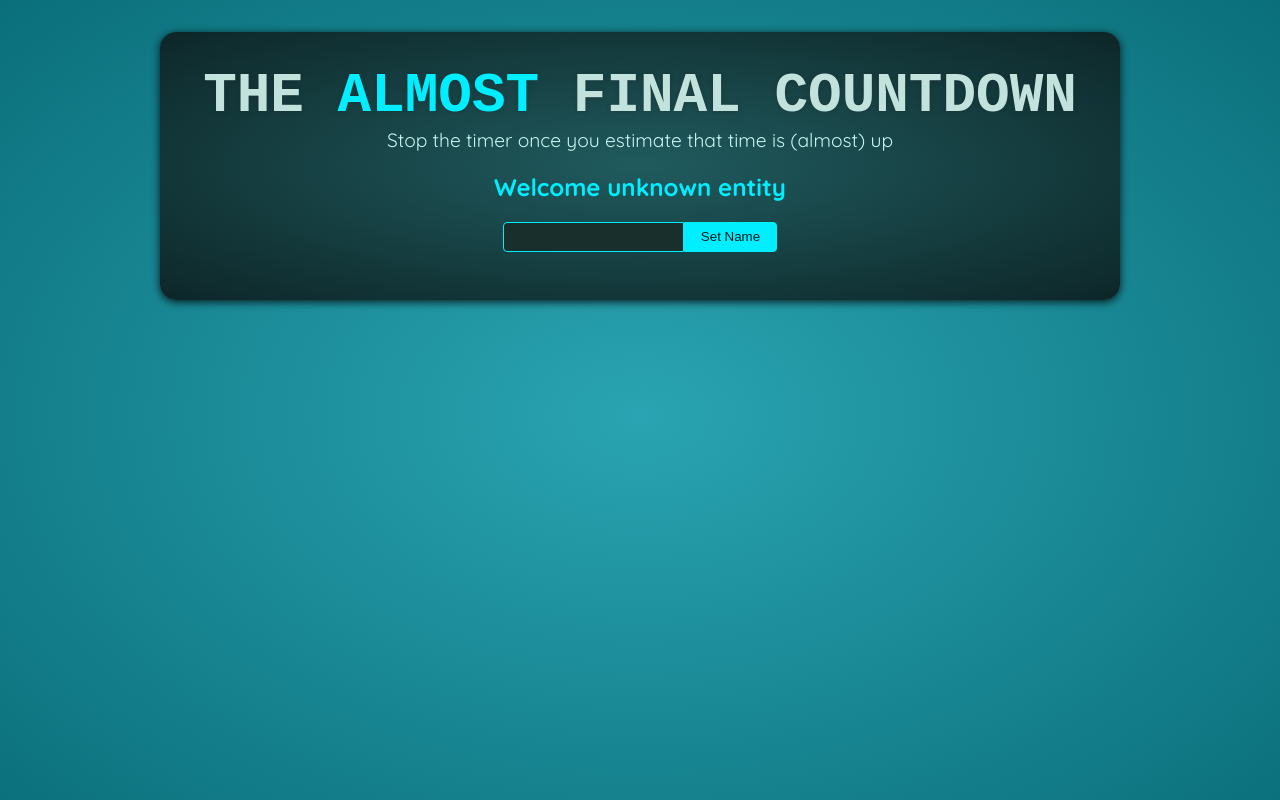
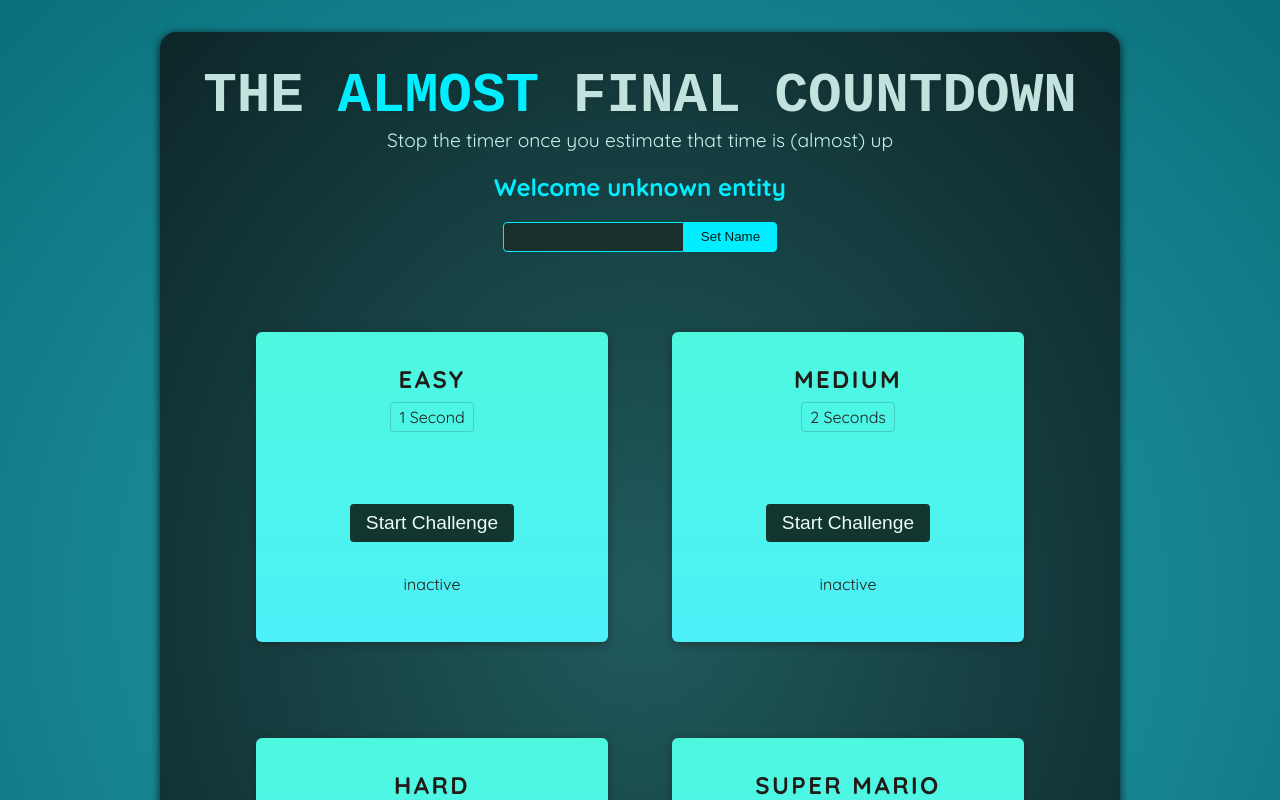
Before and after one commit to swapnilkatwe/time-challenge-game, a React (Vite) app: page / in a window 1280 px wide. Shown: the top 800 px of the page. Built offline with nearby package versions, Linux system fonts and the light colour scheme; a web font is replaced by a local one.

Commit message:
Player and TimerChallenge component added, Use of useState and useRef used as per functionality need.

```diff
--- a/src/App.jsx
+++ b/src/App.jsx
@@ -1,12 +1,19 @@
-import './App.css'
-import Player from './component/Player'
+import "./App.css";
+import Player from "./component/Player";
+import TimerChallenge from "./component/TimerChallenge";
 
 function App() {
   return (
     <>
       <Player />
+      <div id="challenges">
+        <TimerChallenge title="Easy" targetTime={1} />
+        <TimerChallenge title="Medium" targetTime={2} />
+        <TimerChallenge title="Hard" targetTime={5} />
+        <TimerChallenge title="Super Mario" targetTime={7} />
+      </div>
     </>
-  )
+  );
 }
 
-export default App
+export default App;
--- a/src/component/Player.jsx
+++ b/src/component/Player.jsx
@@ -1,21 +1,18 @@
-import { useState } from "react";
+import { useState, useRef } from "react";
 
 export default function Player() {
-  const [enteredPlayerName, setEnteredPlayerName] = useState("");
-  const [isSubmitted, setIsSubmitted] = useState(false);
+  const [enteredPlayerName, setEnteredPlayerName] = useState(null);
 
-  function inputEventHandler(value) {
-      setEnteredPlayerName(value);
-  }
+  const playerName = useRef();
 
   function buttonHandler() {
-    setIsSubmitted(true)
+    setEnteredPlayerName(playerName.current.value);
   }
     return(
         <section id="player">
-        <h2>Welcome {isSubmitted ? enteredPlayerName : "unknown entity"}</h2>
+        <h2>Welcome { enteredPlayerName ?? "unknown entity"}</h2>
         <p>
-          <input type="text" onChange={(event)=> inputEventHandler(event.target.value)} value={enteredPlayerName}/>
+          <input type="text" ref={playerName} />
           <button onClick={buttonHandler}>Set Name</button>
         </p>
       </section>
--- /dev/null
+++ b/src/component/TimerChallenge.jsx
@@ -0,0 +1,41 @@
+/* eslint-disable react/prop-types */
+
+import { useState, useRef } from "react"
+
+export default function TimerChallenge({title, targetTime}) {
+
+    const [timerStarted, setTimerStarted] = useState(false);
+    const [timerExpired, setTimerExpired] = useState(false);
+
+    const timer = useRef(); // Use ref to store value for component behind the scene so that value dont get lost when component reRenders.
+
+    function handleStart() {
+        setTimerStarted(true);
+
+      timer.current = setTimeout(() => {
+            setTimerExpired(true);
+        }, targetTime * 1000);
+
+    }
+
+    function handleStop() {
+        clearTimeout(timer.current);
+    }
+    return(
+        <div className="challenge">
+            <h2>{title}</h2>
+            <p className="challenge-time">
+            {targetTime} {targetTime > 1 ? "Seconds" : "Second"}
+            </p>
+            <p>{timerExpired && "You Lost!"}</p>
+            <p>
+                <button onClick={timerStarted ? handleStop : handleStart}>
+                    {timerStarted ? "Stop" : "Start"} Challenge
+                </button>
+            </p>
+            <p className={timerStarted ? "active" : undefined}>
+                {timerStarted ? "Time is running..." : "inactive"}
+            </p>
+        </div>
+    );
+}
--- a/src/index.css
+++ b/src/index.css
@@ -84,3 +84,60 @@ header p {
   background-color: #3c8379;
   border-color: #3c8379;
 }
+
+#challenges {
+  max-width: 50rem;
+  margin: 3rem auto;
+  display: flex;
+  flex-wrap: wrap;
+  gap: 2rem;
+}
+
+.challenge {
+  width: 22rem;
+  display: flex;
+  flex-direction: column;
+  align-items: center;
+  justify-content: center;
+  padding: 2rem;
+  margin: 2rem auto;
+  background: linear-gradient(#4df8df, #4df0f8);
+  color: #221c18;
+  box-shadow: 0 2px 8px rgba(35, 34, 34, 0.6);
+  border-radius: 6px;
+}
+
+.challenge button {
+  margin-top: 1rem;
+  padding: 0.5rem 1rem;
+  border: none;
+  border-radius: 4px;
+  background: #12352f;
+  color: #edfcfa;
+  font-size: 1.2rem;
+  cursor: pointer;
+}
+
+.challenge button:hover {
+  background: #051715;
+}
+
+.challenge h2 {
+  font-size: 1.5rem;
+  letter-spacing: 0.1em;
+  margin: 0;
+  text-align: center;
+  text-transform: uppercase;
+  color: #221c18;
+}
+
+.challenge-time {
+  border: 1px solid #46cebe;
+  border-radius: 4px;
+  padding: 0.25rem 0.5rem;
+  margin: 0.5rem;
+}
+
+.challenge .active {
+  animation: flash 1s infinite;
+}
```
